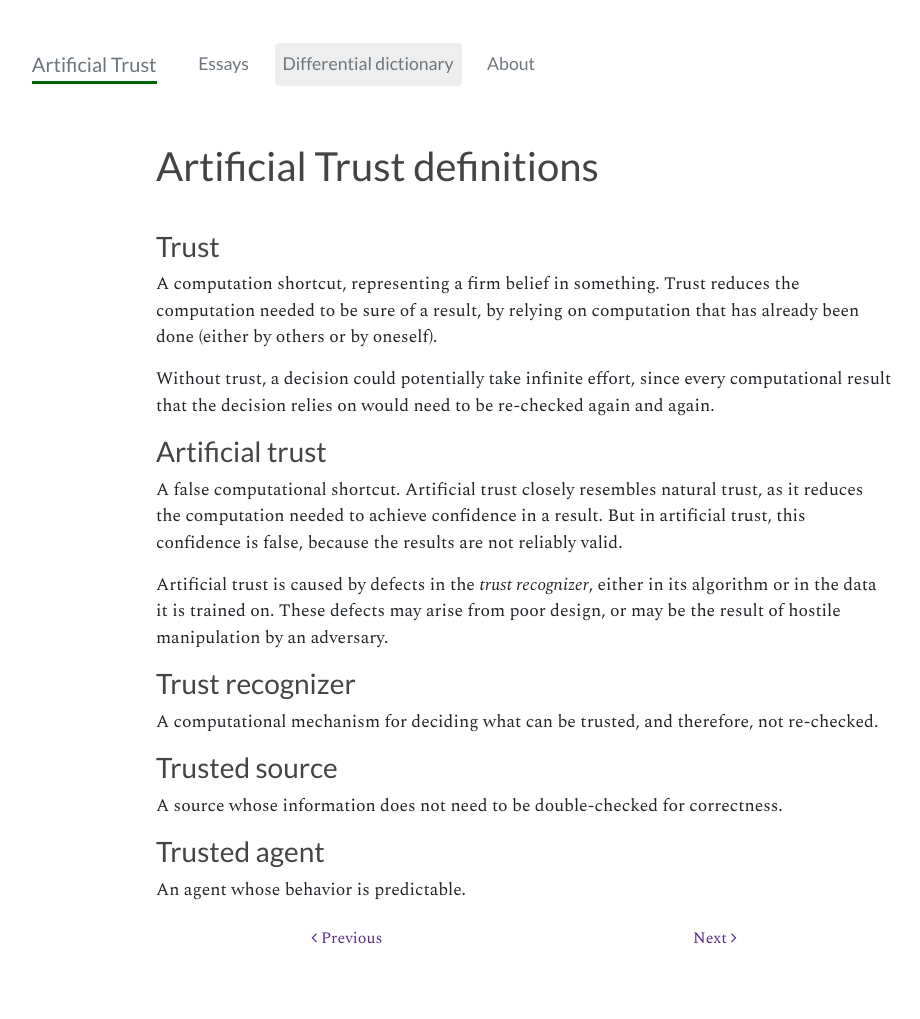
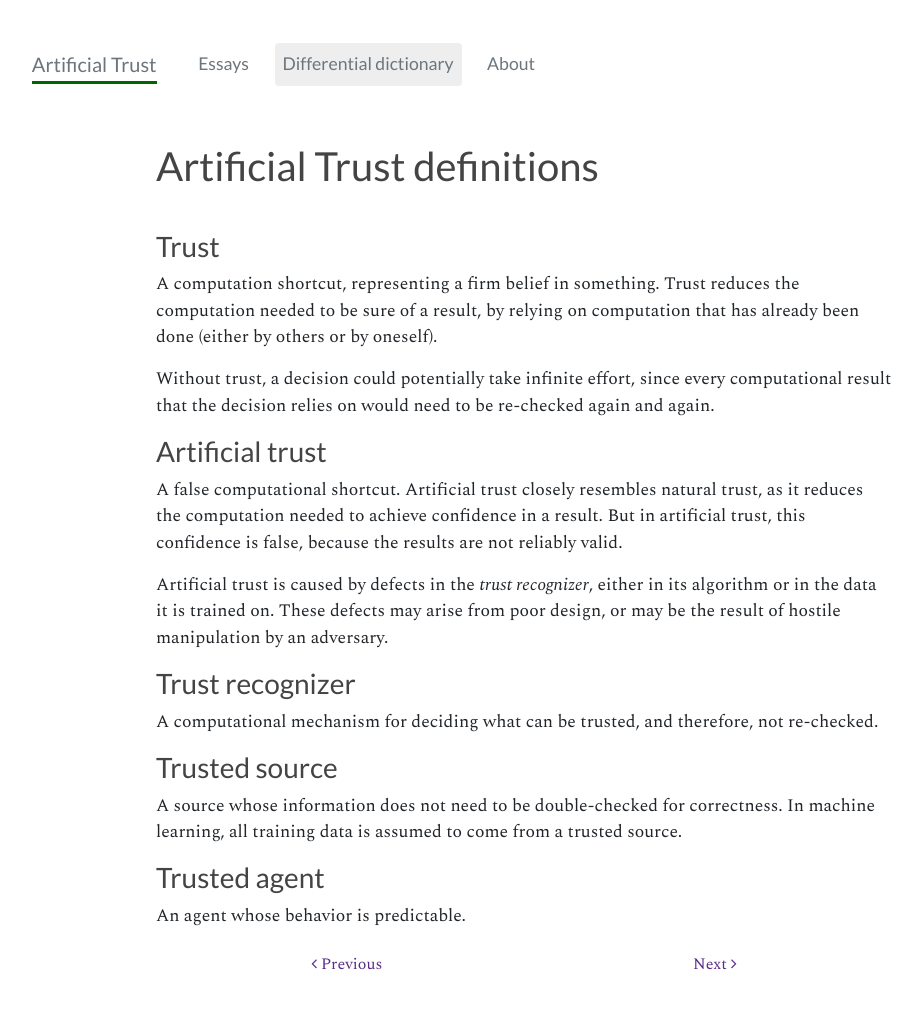
Before and after one commit to straz/artificialtrust, a Jekyll site: the page built from _definitions/trust.md, in a window 1280 px wide. Shown: the whole page, without its empty margins (21-941 px from the left). Built offline with Jekyll 4.4.1, drawn with Linux system fonts in a browser that asks for light colours; nearby versions of some CDN libraries; before the commit the page ends 992 px from its top, so only the background shows below that.

Commit message:
ML trust

```diff
--- a/_definitions/trust.md
+++ b/_definitions/trust.md
@@ -33,6 +33,7 @@ therefore, not re-checked.
 
 ### Trusted source
 A source whose information does not need to be double-checked for correctness.
+In machine learning, all training data is assumed to come from a trusted source.
 
 ### Trusted agent
 An agent whose behavior is predictable.
```
